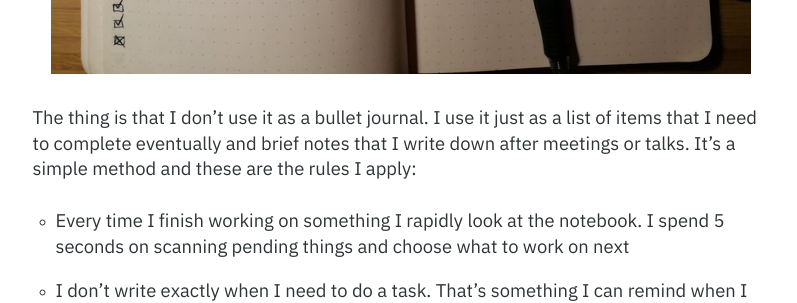
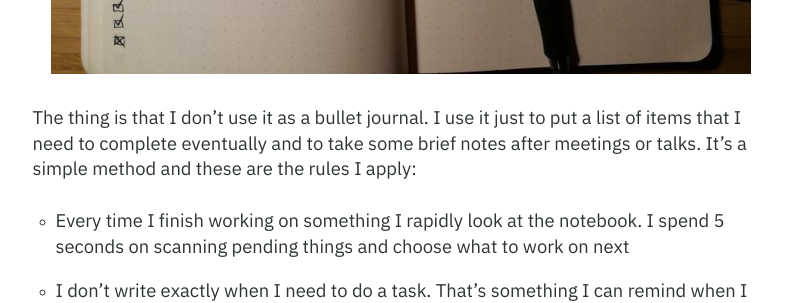
Before and after one commit to luisbosque/luisbosque.github.com, a Jekyll site: the page built from _posts/2018-03-13-keeping-the-important-tasks-under-control.markdown, in a window 1280 px wide and 900 px high, scrolled down 1383 px. Shown: the part 150-453 px from the top of the window, without its empty margins (239-1036 px from the left). Built offline with Jekyll 4.4.1, drawn with Linux system fonts in a browser that asks for light colours; some web fonts are replaced.

Commit message:
Small text fix

```diff
--- a/_posts/2018-03-13-keeping-the-important-tasks-under-control.markdown
+++ b/_posts/2018-03-13-keeping-the-important-tasks-under-control.markdown
@@ -29,7 +29,7 @@
 <img src="{{ "/images/notebook-blank.jpg" }}" alt="notebook_blank" title="notebook_blank" width="700" height="500" class="aligncenter" style="border:none;" />
 
 
-The thing is that I don't use it as a bullet journal. I use it just as a list of items that I need to complete eventually and brief notes that I write down after meetings or talks. It's a simple method and these are the rules I apply:
+The thing is that I don't use it as a bullet journal. I use it just to put a list of items that I need to complete eventually and to take some brief notes after meetings or talks. It's a simple method and these are the rules I apply:
 
 * Every time I finish working on something I rapidly look at the notebook. I spend 5 seconds on scanning pending things and choose what to work on next
 * I don't write exactly when I need to do a task. That's something I can remind when I look at the pending items. If I really need to work on a task during a specific day (which doesn't usually happen) I reserve some working time or a reminder in my calendar. Besides writing it down in the notebook
```
